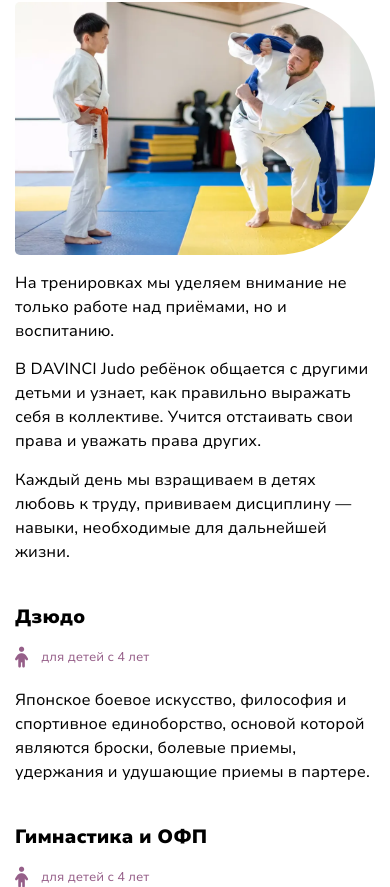
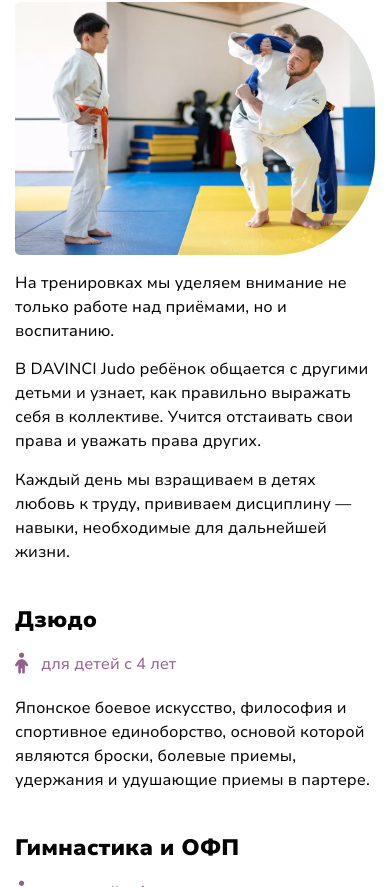
Before and after one commit to GrinCaseCode/davinci, a plain HTML site: page index.html in a window 390 px wide. Shown: the part 1113-2000 px from the top of the page. Drawn offline with nearby package versions, Linux system fonts and the light colour scheme; files whose address does not match are found by name.

Commit message:
Add files via upload

```diff
--- a/css/media.css
+++ b/css/media.css
@@ -318,6 +318,15 @@
 	.item-usefulness p {
 		font-size: 1em;
 	}
+	.billbord {
+		background-position: 65% 50%;
+	}
+	.item-training__descr {
+		font-size: 1em;
+	}
+	.title-middle {
+		font-size: 1.4em;
+	}
 }
 
 /* Extra Small Devices, Phones */
```
